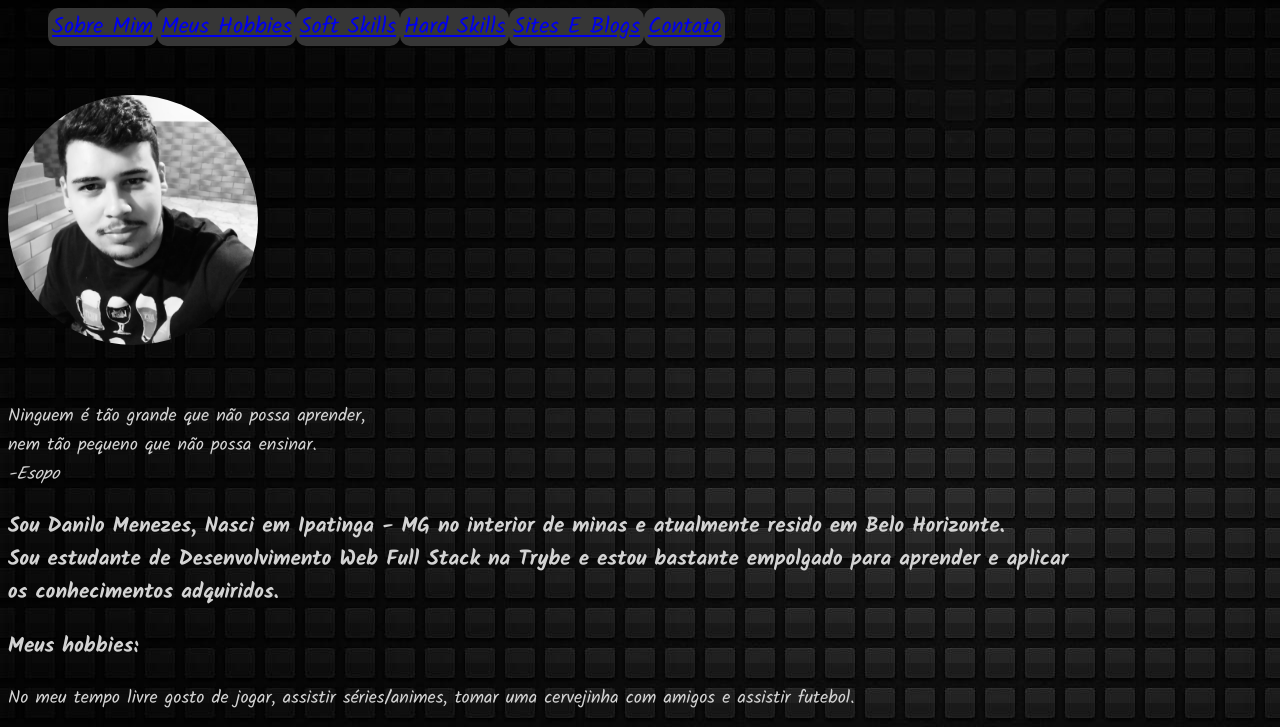
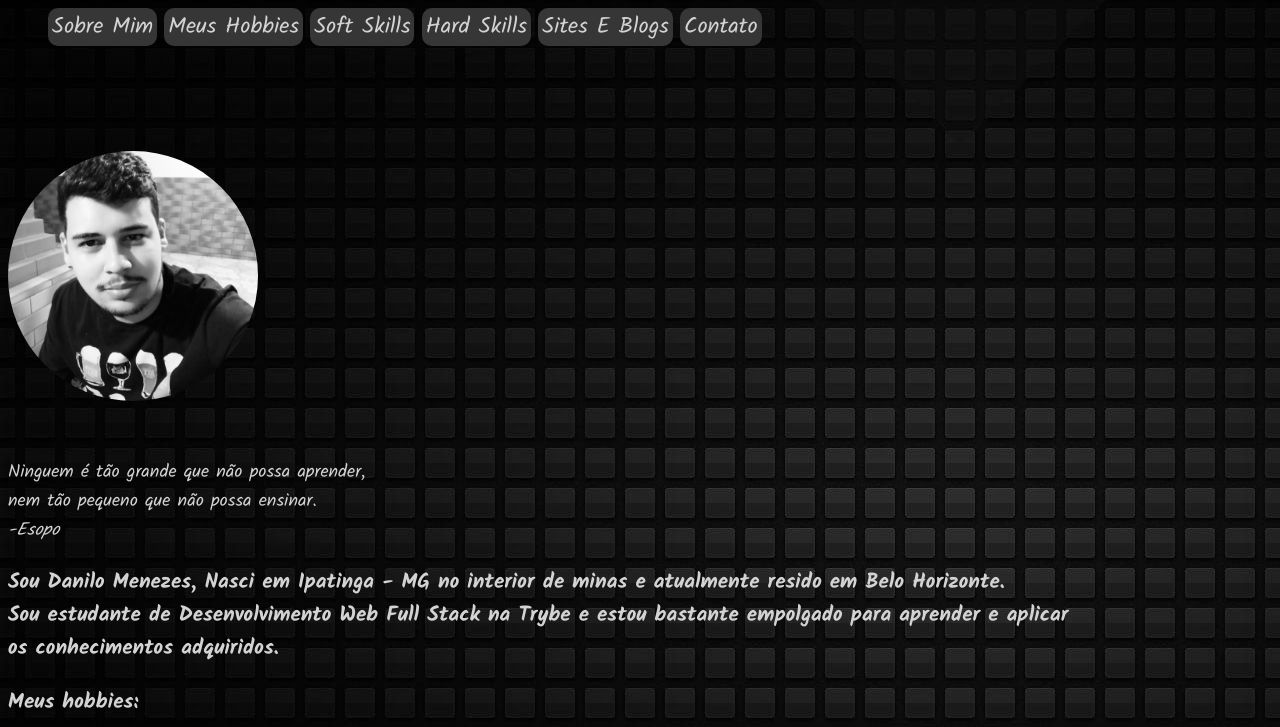
Before and after one commit to DM-7/DM-7.github.io, a plain HTML site: page index.html in a window 1280 px wide. Shown: the part 97-824 px from the top of the page. Drawn offline with Linux system fonts and the light colour scheme.

Commit message:
Corrigido problema no arquivo .css

```diff
--- a/Estilo.css
+++ b/Estilo.css
@@ -1,4 +1,3 @@
-<style>
 
 a{
   color: #D3D3D3;
@@ -29,9 +28,7 @@ body {
   display: inline-block;
   font-size: 1.4rem;
   font-weight: unset;
-  float: left;
-
-}
+  }
 
 .lower-button{
   background-color: transparent;
@@ -46,5 +43,3 @@ body {
 #border-radius{
   border-radius: 50%;
 }
-
-</style>
```
